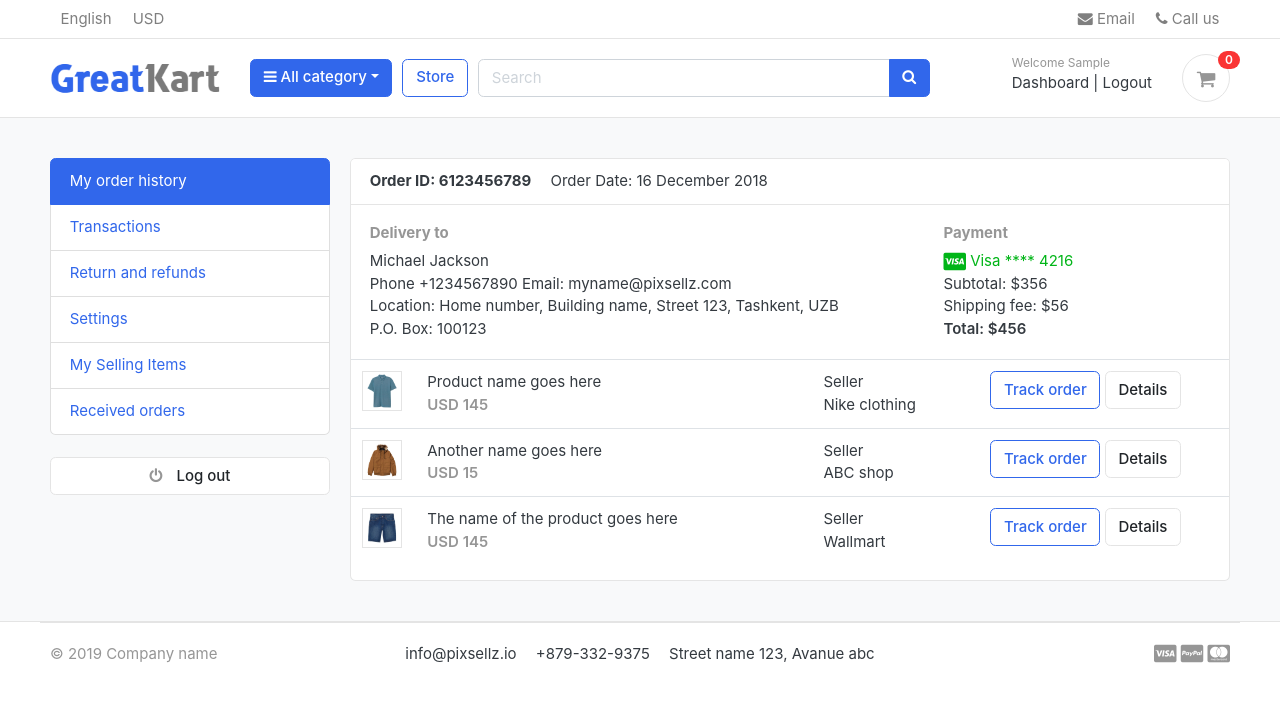
After one commit to kaisherdev/django-ecommerce, a Django app: page /accounts/ in a window 1280 px wide. The commit adds this page. Shown: the top 702 px of the page. Run offline with Django 5.2, Linux system fonts and the light colour scheme; the visitor is signed in with stand-in values (Sample User, id 1); data that the repository does not hold is empty; some libraries are stand-ins or nearby versions; some web fonts are replaced.

Commit message:
✨ feat: add user dashboard

```diff
--- a/accounts/urls.py
+++ b/accounts/urls.py
@@ -5,6 +5,8 @@ urlpatterns = [
     path('register/',views.register, name='register'),
     path('login/',views.login,name='login'),
     path('logout/',views.logout,name='logout'),
+    path('dashboard/',views.dashboard,name='dashboard'),
+    path('',views.dashboard,name='dashboard'),
 
     path('activate/<uidb64>/<token>/',views.activate,name='activate'),
 ]
--- a/accounts/views.py
+++ b/accounts/views.py
@@ -59,8 +59,8 @@ def login(request):
         user = auth.authenticate(email=email,password=password)
         if user is not None:
             auth.login(request,user)
-            # messages.success(request,'You are now logged in')
-            return redirect('home')
+            messages.success(request,'You are now logged in')
+            return redirect('dashboard')
         else:
             messages.error(request,'Invalid login credentials.')
             return redirect('login')
@@ -87,3 +87,7 @@ def activate(request,uidb64,token):
     else:
         messages.error(request,'Invalid activation link')
         return redirect('register')
+
+@login_required(login_url='login')
+def dashboard(request):
+    return render(request,'accounts/dashboard.html')
--- /dev/null
+++ b/templates/accounts/dashboard.html
@@ -0,0 +1,108 @@
+{% extends 'base.html' %}
+{% block content %}
+<!-- ========================= SECTION CONTENT ========================= -->
+<section class="section-conten padding-y bg">
+  {% include 'includes/alerts.html' %}
+  <div class="container">
+    <div class="row">
+      <aside class="col-md-3">
+        <!-- SIDEBAR -->
+        <ul class="list-group">
+          <a class="list-group-item active" href="#">My order history</a>
+          <a class="list-group-item" href="#">Transactions</a>
+          <a class="list-group-item" href="#">Return and refunds</a>
+          <a class="list-group-item" href="#">Settings</a>
+          <a class="list-group-item" href="#">My Selling Items</a>
+          <a class="list-group-item" href="#">Received orders</a>
+        </ul>
+        <br />
+        <a class="btn btn-light btn-block" href="{% url 'logout' %}"><i class="fa fa-power-off"></i> <span class="text">Log out</span></a>
+        <!-- SIDEBAR .//END -->
+      </aside>
+      <main class="col-md-9">
+        <article class="card">
+          <header class="card-header">
+            <strong class="d-inline-block mr-3">Order ID: 6123456789</strong>
+            <span>Order Date: 16 December 2018</span>
+          </header>
+          <div class="card-body">
+            <div class="row">
+              <div class="col-md-8">
+                <h6 class="text-muted">Delivery to</h6>
+                <p>
+                  Michael Jackson <br />
+                  Phone +1234567890 Email: myname@pixsellz.com <br />
+                  Location: Home number, Building name, Street 123, Tashkent, UZB <br />
+                  P.O. Box: 100123
+                </p>
+              </div>
+              <div class="col-md-4">
+                <h6 class="text-muted">Payment</h6>
+                <span class="text-success">
+                  <i class="fab fa-lg fa-cc-visa"></i>
+                  Visa **** 4216
+                </span>
+                <p>
+                  Subtotal: $356 <br />
+                  Shipping fee: $56 <br />
+                  <span class="b">Total: $456</span>
+                </p>
+              </div>
+            </div> <!-- row.// -->
+          </div> <!-- card-body .// -->
+          <div class="table-responsive">
+            <table class="table table-hover">
+              <tr>
+                <td width="65">
+                  <img src="../images/items/1.jpg" class="img-xs border" />
+                </td>
+                <td>
+                  <p class="title mb-0">Product name goes here</p>
+                  <var class="price text-muted">USD 145</var>
+                </td>
+                <td>
+                  Seller <br /> Nike clothing
+                </td>
+                <td width="250">
+                  <a href="#" class="btn btn-outline-primary">Track order</a> <a href="#" class="btn btn-light">Details</a>
+                </td>
+              </tr>
+              <tr>
+                <td>
+                  <img src="../images/items/2.jpg" class="img-xs border" />
+                </td>
+                <td>
+                  <p class="title mb-0">Another name goes here</p>
+                  <var class="price text-muted">USD 15</var>
+                </td>
+                <td>
+                  Seller <br /> ABC shop
+                </td>
+                <td>
+                  <a href="#" class="btn btn-outline-primary">Track order</a> <a href="#" class="btn btn-light">Details</a>
+                </td>
+              </tr>
+              <tr>
+                <td>
+                  <img src="../images/items/3.jpg" class="img-xs border" />
+                </td>
+                <td>
+                  <p class="title mb-0">The name of the product goes here</p>
+                  <var class="price text-muted">USD 145</var>
+                </td>
+                <td>
+                  Seller <br /> Wallmart
+                </td>
+                <td>
+                  <a href="#" class="btn btn-outline-primary">Track order</a> <a href="#" class="btn btn-light">Details</a>
+                </td>
+              </tr>
+            </table>
+          </div> <!-- table-responsive .end// -->
+        </article> <!-- order-group.// -->
+      </main>
+    </div> <!-- row.// -->
+  </div>
+</section>
+<!-- ========================= SECTION CONTENT END// ========================= -->
+{% endblock %}
--- a/templates/includes/navbar.html
+++ b/templates/includes/navbar.html
@@ -68,7 +68,7 @@
               <div class="widget-header">
                 <small class="title text-muted">Welcome {{ user.first_name }}</small>
                 <div>
-                  <a href="#">Dashboard</a> <span class="dark-transp">|</span>
+                  <a href="{% url 'dashboard' %}">Dashboard</a> <span class="dark-transp">|</span>
                   <a href="{% url 'logout' %}">Logout</a>
                 </div>
               </div>
```
